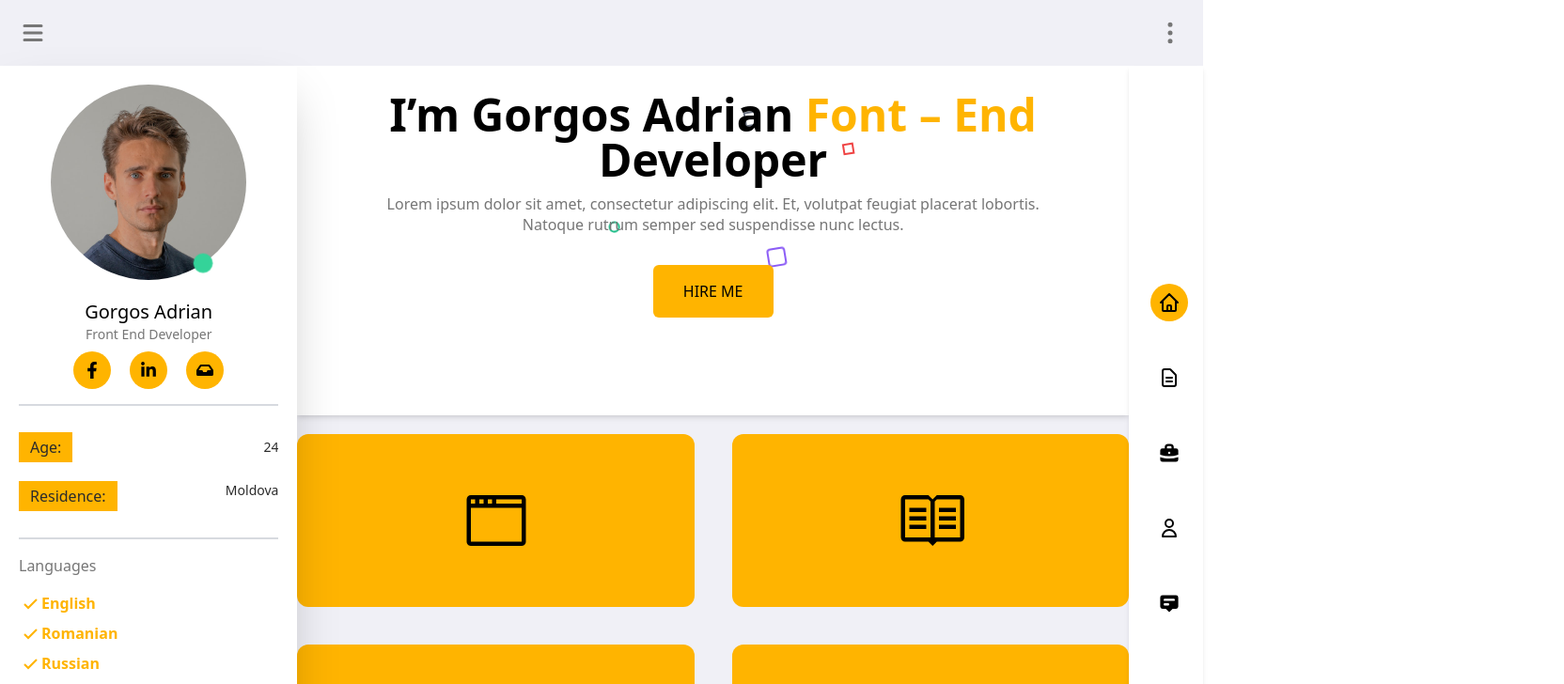
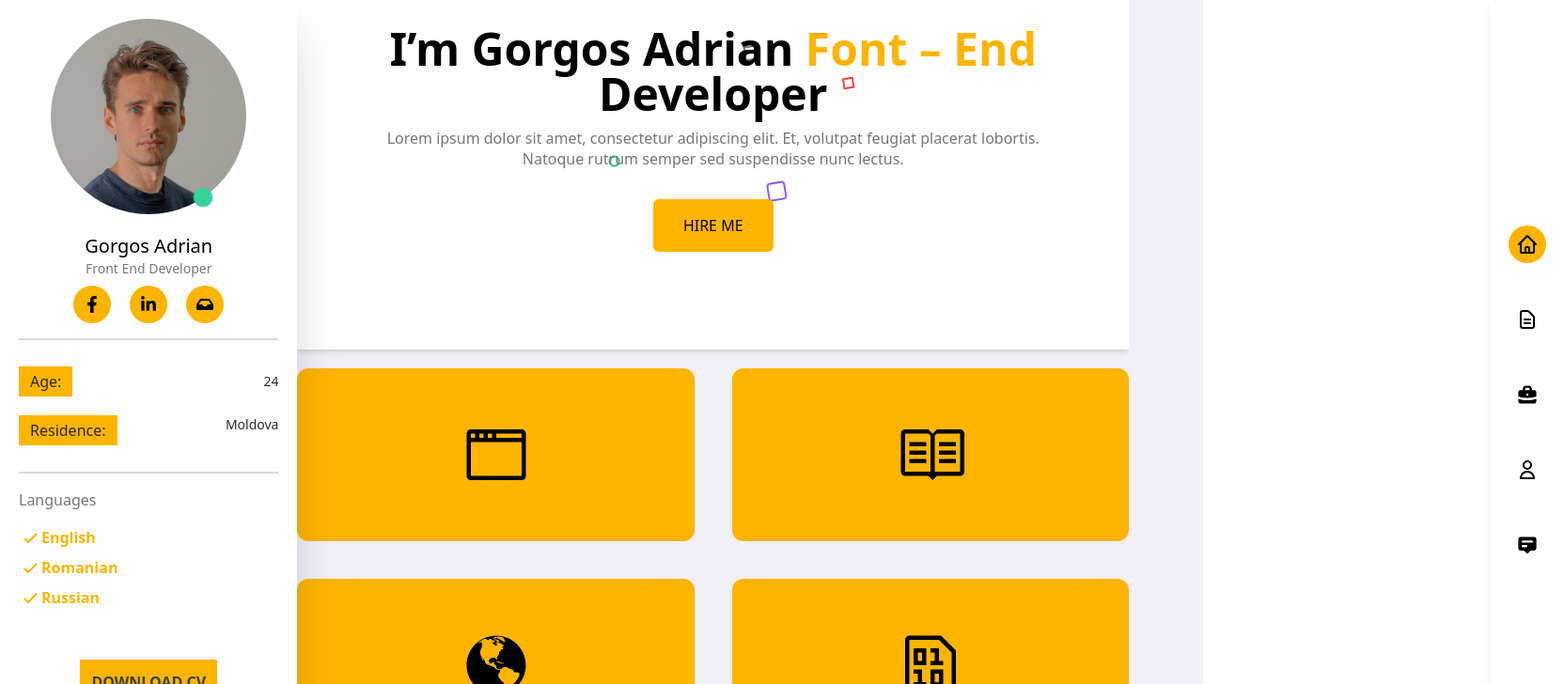
Before and after one commit to terry9737/portfolio_redesign, a Next.js app: page / in a window 1280 px wide. Shown: the top 728 px of the page at 94% size, 1664 px wide, since content can reach past the window. Built offline with nearby package versions, Linux system fonts and the light colour scheme.

Commit message:
added theme button on right nav

```diff
--- a/comps/Navigation/AsiderRight.js
+++ b/comps/Navigation/AsiderRight.js
@@ -12,7 +12,7 @@
   const controls = useAnimation();
 
   useEffect(() => {
-    if (isRightOn || width > 1279) {
+    if (isRightOn || width > 1280) {
       controls.start("active");
     } else if (!isRightOn) {
       controls.start("hidden");
@@ -23,7 +23,7 @@
       variants={slideRightVariants}
       initial="hidden"
       animate={controls}
-      className="bg-white dark:bg-dark-main w-20 h-screen fixed xl:static right-0 top-0 z-30 pt-3 pl-2 shadow-md"
+      className="bg-white dark:bg-dark-main w-20 h-screen fixed xl:static right-0 top-0 z-30 shadow-md"
     >
       <AsiderClose controls={controls} />
       <AsiderIcons />
--- a/comps/Navigation/AsiderRight/AsiderClose.js
+++ b/comps/Navigation/AsiderRight/AsiderClose.js
@@ -1,10 +1,14 @@
-import { HiOutlineX } from "react-icons/hi";
+import { HiOutlineX, HiMoon, HiSun } from "react-icons/hi";
 import { useContext } from "react";
 import { DataContext } from "../../context/Context";
+import { useTheme } from "next-themes";
 
 const AsiderClose = ({ controls }) => {
   const { setIsRightOn, isRightOn } = useContext(DataContext);
+  const { theme, setTheme } = useTheme();
+
   return (
+    <>
       <span
         className="cursor-pointer xl:hidden dark:text-gray-100 hover:text-header-yellow dark:hover:text-header-yellow transition-colors duration-500"
         onClick={() => {
@@ -14,6 +18,22 @@
       >
         <HiOutlineX className="text-3xl" />
       </span>
+      <span className="hidden lg:flex justify-center cursor-pointer pt-5">
+        {theme === "light" && (
+          <HiMoon
+            className="text-3xl text-navbar-default dark:text-dark-icons hover:text-header-yellow transition-colors duration-500 dark:hover:text-header-yellow"
+            onClick={() => setTheme(theme === "dark" ? "light" : "dark")}
+          />
+        )}
+
+        {theme === "dark" && (
+          <HiSun
+            className="text-3xl text-navbar-default dark:text-dark-icons hover:text-header-yellow transition-colors duration-500 dark:hover:text-header-yellow"
+            onClick={() => setTheme("light")}
+          />
+        )}
+      </span>
+    </>
   );
 };
 
--- a/pages/Navigation.js
+++ b/pages/Navigation.js
@@ -2,20 +2,16 @@
 import { useContext } from "react";
 import { DataContext } from "../comps/context/Context";
 import { useTheme } from "next-themes";
-import { useEffect } from "react";
 
 const Navigation = () => {
   const { setIsLeftOn, setIsRightOn, isLeftOn, isRightOn } =
     useContext(DataContext);
   const { theme, setTheme } = useTheme();
 
-  useEffect(() => {
-    console.log(theme);
-  });
   return (
     <>
-      <nav className="2xl:hidden dark:bg-dark-main">
-        <ul className="flex justify-between p-5">
+      <nav className="xl:hidden dark:bg-dark-main">
+        <ul className="flex justify-between">
           <li onClick={() => setIsLeftOn(!isLeftOn)} className="cursor-pointer">
             <HiMenu className="text-3xl text-navbar-default dark:text-dark-icons hover:text-header-yellow transition-colors duration-500 dark:hover:text-header-yellow" />
           </li>
```
Lines whose indentation alone changed are shown as unchanged.
